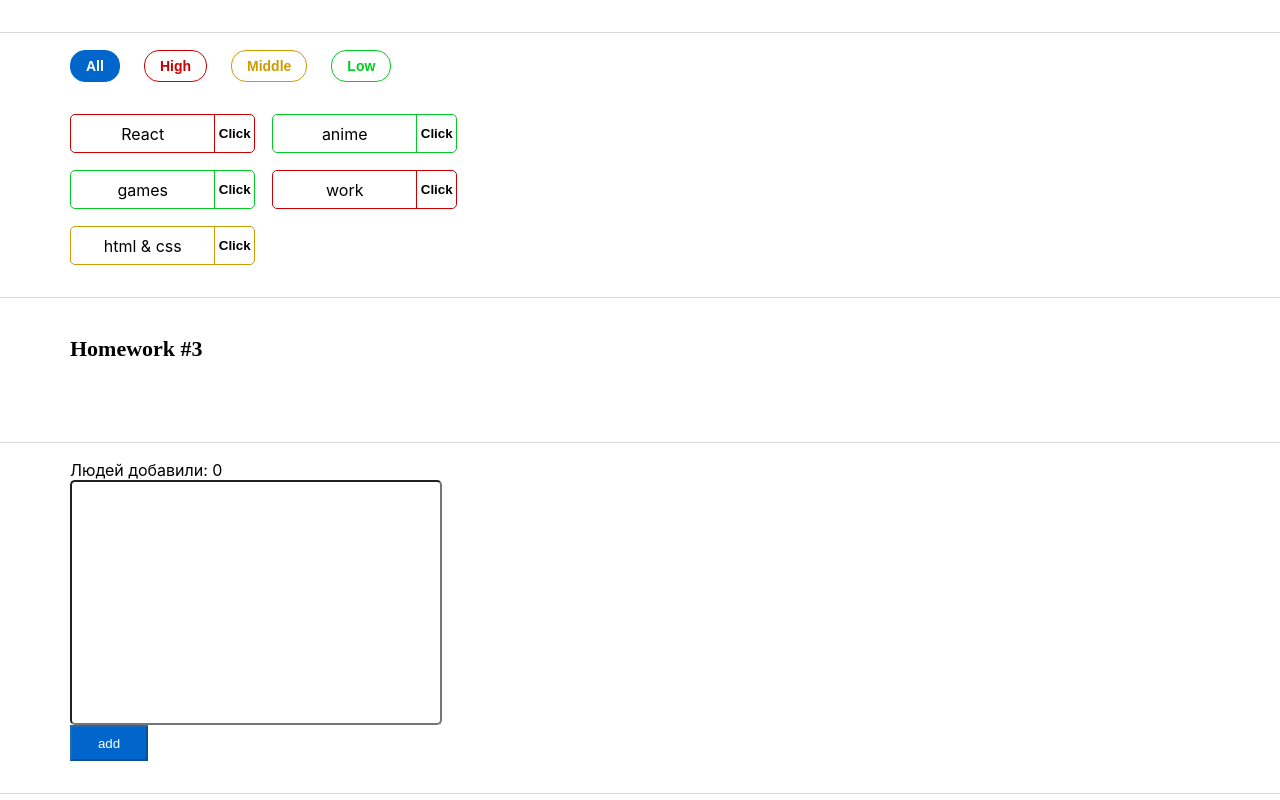
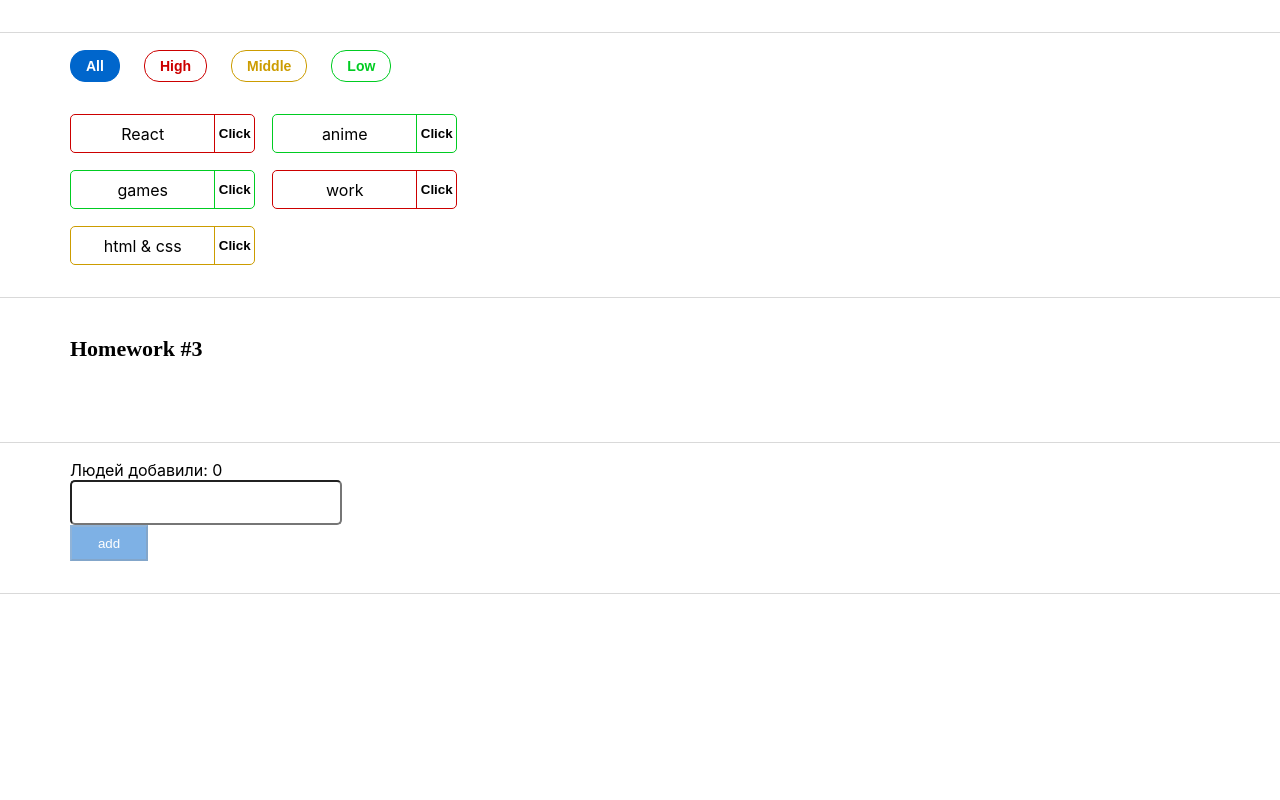
Before and after one commit to sasha2234562/hws2, a React (Create React App) app: page / in a window 1280 px wide. Shown: the part 582-1382 px from the top of the page. After the commit the page ends 1310 px from the top, so only its background shows below. Built offline with nearby package versions, Linux system fonts and the light colour scheme.

Commit message:
commit three

```diff
--- a/src/s2-homeworks/hw03/Greeting.module.css
+++ b/src/s2-homeworks/hw03/Greeting.module.css
@@ -9,8 +9,8 @@
 }
 
 .input {
-    width: 372px;
-    padding: 113px;
+    width: 272px;
+    padding: 13px;
     border-radius: 5px;
 }
 
@@ -18,7 +18,7 @@
 }
 
 .errorInput {
-    /*border: 1px solid red;*/
+    border: 1px solid red;
 }
 
 .button {
@@ -40,6 +40,9 @@
 }
 
 .button:disabled {
+    opacity: 50%;
+    background-color: #0066CC;
+    color: white;
 }
 
 .text {
```
